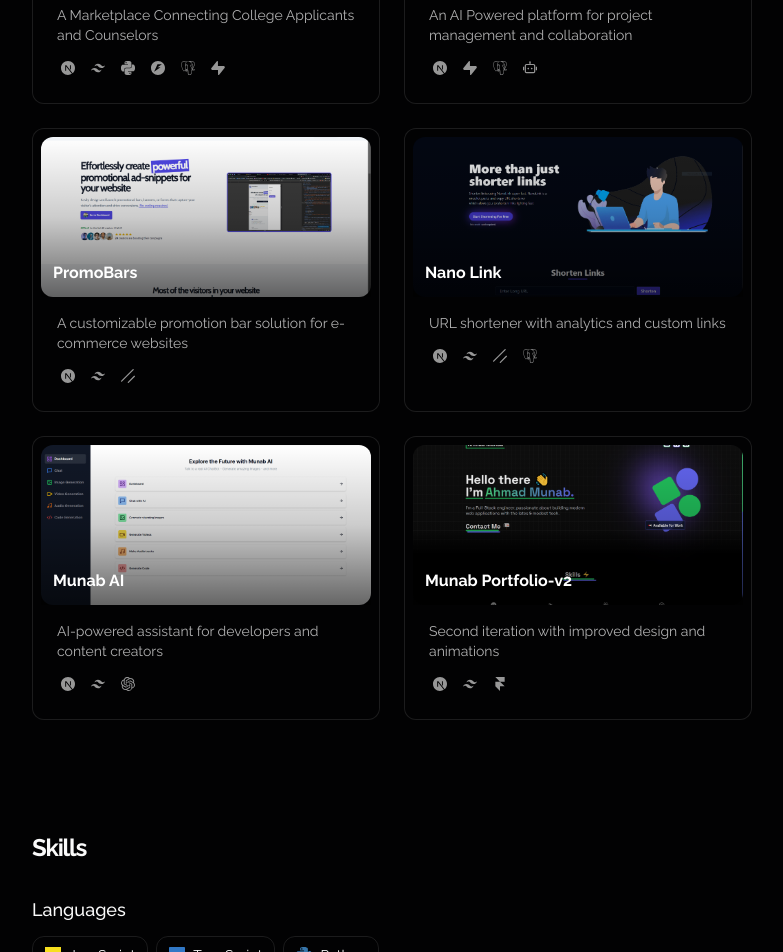
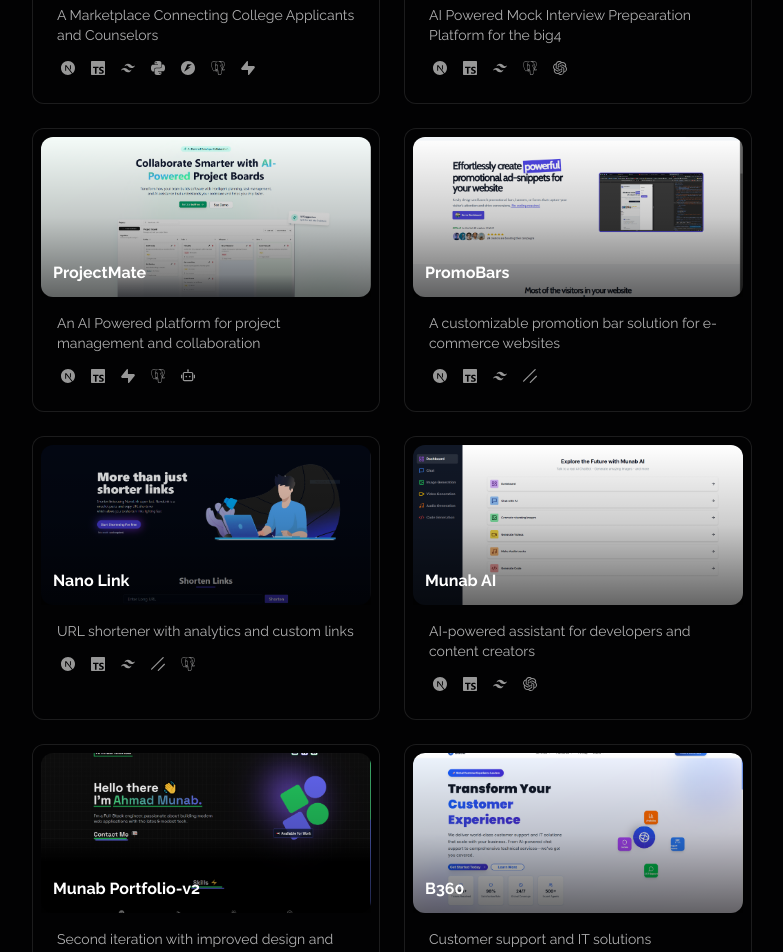
Before and after one commit to Ahmad-Munab/portfolio-v3, a Next.js app: page / in a window 1280 px wide. Shown: the part 2040-2992 px from the top of the page, without its empty margins (248-1031 px from the left). Built offline with nearby package versions, Linux system fonts and the light colour scheme.

Commit message:
added projects : preparify, b360

```diff
--- a/src/data/projects.ts
+++ b/src/data/projects.ts
@@ -9,6 +9,7 @@
   SiFastapi,
   SiSupabase,
   SiShadcnui,
+  SiTypescript,
 } from "react-icons/si";
 
 export const projects = [
@@ -17,41 +18,66 @@
     url: "https://admit-path.com",
     image: "/project-images/admit-path.png",
     description: "A Marketplace Connecting College Applicants and Counselors",
-    tech: [SiNextdotjs, SiTailwindcss, SiPython, SiFastapi, SiPostgresql, SiSupabase],
+    tech: [
+      SiNextdotjs,
+      SiTypescript,
+      SiTailwindcss,
+      SiPython,
+      SiFastapi,
+      SiPostgresql,
+      SiSupabase,
+    ],
+  },
+  {
+    title: "Preparify",
+    url: "https://preparify-mvp.vercel.app/",
+    image: "/project-images/preparify.png",
+    description: "AI Powered Mock Interview Prepearation Platform for the big4",
+    tech: [SiNextdotjs, SiTypescript, SiTailwindcss, SiPostgresql, SiOpenai],
   },
   {
     title: "ProjectMate",
     url: "https://project-mate-develop.vercel.app",
     image: "/project-images/project-mate.png",
-    description: "An AI Powered platform for project management and collaboration",
-    tech: [SiNextdotjs, SiSupabase, SiPostgresql, RiRobot2Line],
+    description:
+      "An AI Powered platform for project management and collaboration",
+    tech: [SiNextdotjs, SiTypescript, SiSupabase, SiPostgresql, RiRobot2Line],
   },
   {
     title: "PromoBars",
     url: "https://promo-bars.vercel.app",
     image: "/project-images/promo-bars.png",
-    description: "A customizable promotion bar solution for e-commerce websites",
-    tech: [SiNextdotjs, SiTailwindcss, SiShadcnui],
+    description:
+      "A customizable promotion bar solution for e-commerce websites",
+    tech: [SiNextdotjs, SiTypescript, SiTailwindcss, SiShadcnui],
   },
   {
     title: "Nano Link",
     url: "https://nano-link.vercel.app",
     image: "/project-images/nano-link.png",
     description: "URL shortener with analytics and custom links",
-    tech: [SiNextdotjs, SiTailwindcss, SiShadcnui, SiPostgresql],
+    tech: [SiNextdotjs, SiTypescript, SiTailwindcss, SiShadcnui, SiPostgresql],
   },
   {
     title: "Munab AI",
     url: "https://munab-ai.vercel.app",
     image: "/project-images/munab-ai.png",
     description: "AI-powered assistant for developers and content creators",
-    tech: [SiNextdotjs, SiTailwindcss, SiOpenai],
+    tech: [SiNextdotjs, SiTypescript, SiTailwindcss, SiOpenai],
   },
   {
     title: "Munab Portfolio-v2",
     url: "https://munab-v2.vercel.app",
     image: "/project-images/portfolio-v2.png",
     description: "Second iteration with improved design and animations",
-    tech: [SiNextdotjs, SiTailwindcss, SiFramer],
+    tech: [SiNextdotjs, SiTypescript, SiTailwindcss, SiFramer],
+  },
+
+  {
+    title: "B360",
+    url: "https://b360-one.vercel.app/",
+    image: "/project-images/b360.png",
+    description: "Customer support and IT solutions",
+    tech: [SiNextdotjs, SiTypescript, SiTailwindcss, SiFramer],
   },
 ];
```
Also changed, not shown: public/project-images/b360.png (added), public/project-images/preparify.png (added).
